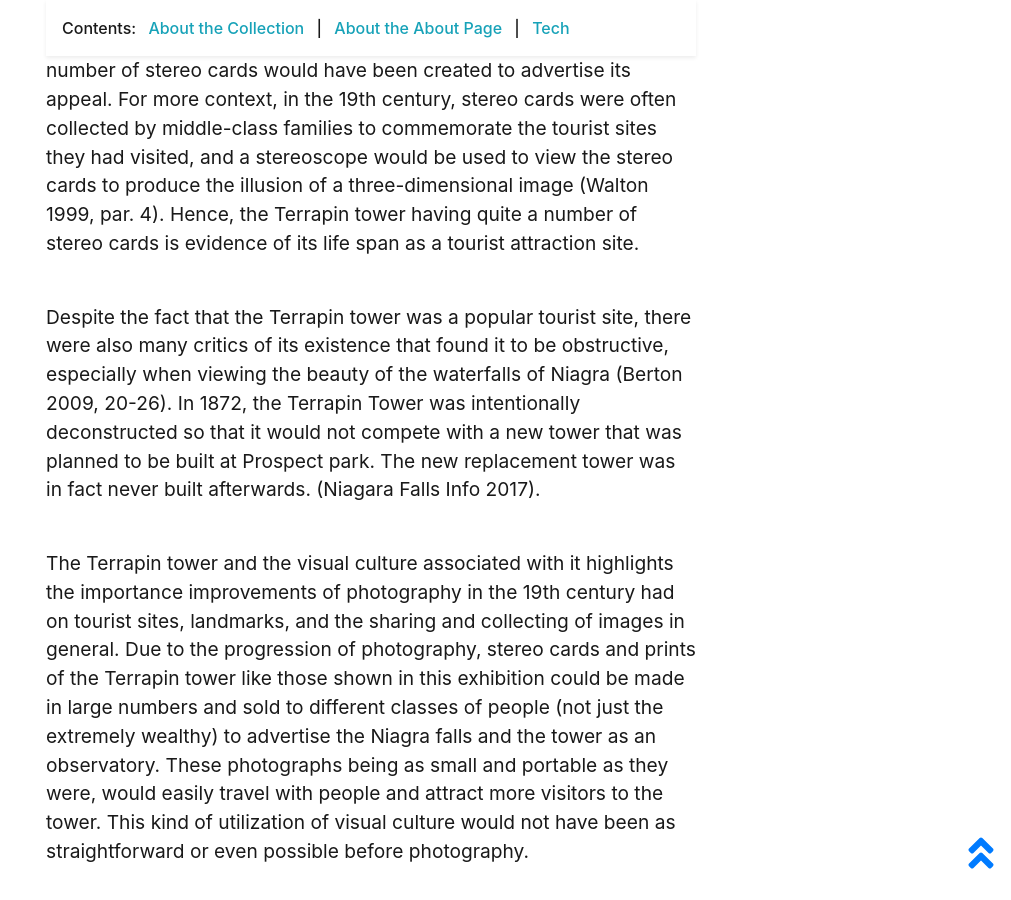
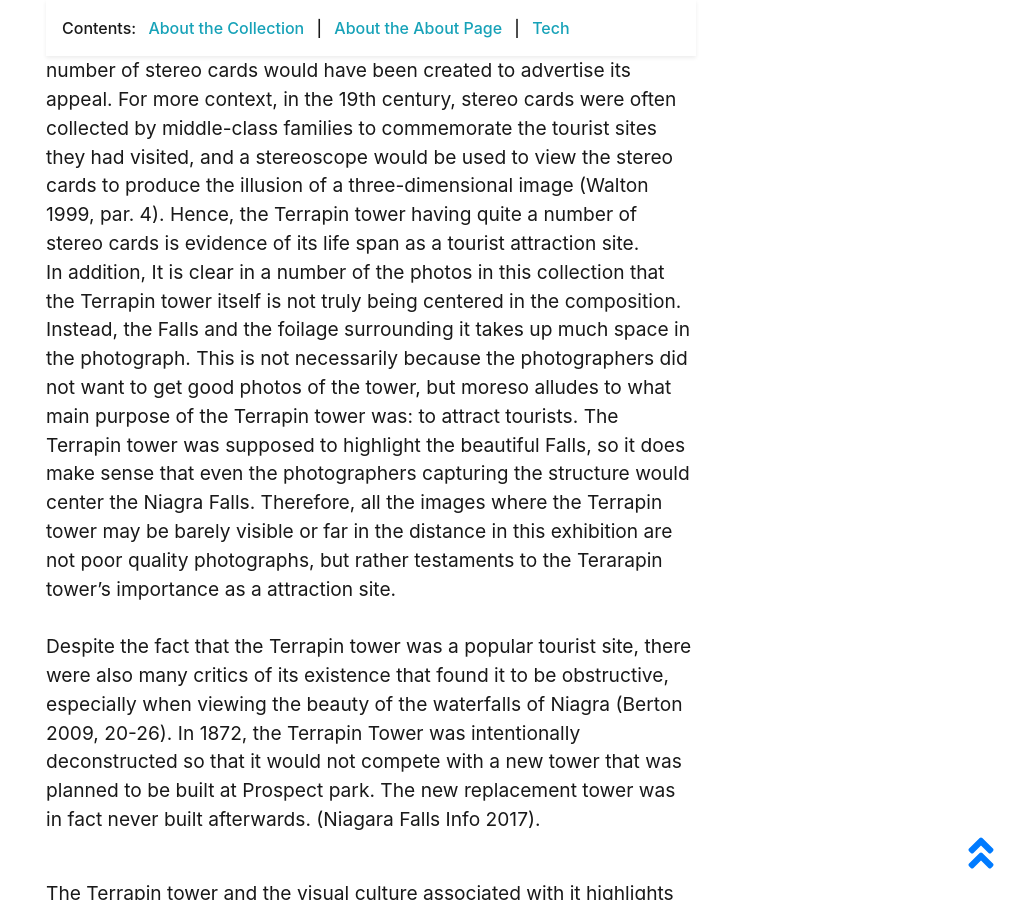
Before and after one commit to naomiegbunike/Terrapintowr, a Jekyll site: the page built from pages/about.md, in a window 1280 px wide and 900 px high, scrolled down 1909 px. Shown: the whole window, without its empty margins (269-1280 px from the left). Built offline with Jekyll 4.4.1, drawn with Linux system fonts in a browser that asks for light colours.

Commit message:
Update about.md

```diff
--- a/pages/about.md
+++ b/pages/about.md
@@ -26,8 +26,9 @@ The Terrapin Tower was built by General Pankhurst Whitney in 1829, and it was th
 
 During the peak of its popularity the Terrapin tower was essentially an observatory hotspot at the Falls and many prominent photographers, such as George E. Curtis, took multiple pictures of the site for their personal collections or to advertise the tower as a tourist attraction of the Falls. Furthermore, as was commonly done in many of Niagara’s attractions, photographers would create stereo cards and photographic prints to capture the mesmerising scene of the Terrapin tower and sell them to people who visited the site (Vanderwilt 2007, 35). In this exhibition, there are a number of stereo cards present (distinctive in their display of two identical photographs next to each other), and this is because the Terrapin tower was a significant tourist attraction, thus a number of stereo cards would have been created to advertise its appeal. For more context, in the 19th century, stereo cards were often collected by middle-class families to commemorate the tourist sites they had visited, and a stereoscope would be used to view the stereo cards to produce the illusion of a three-dimensional image (Walton 1999, par. 4). Hence, the Terrapin tower having quite a number of stereo cards is evidence of its life span as a tourist attraction site.
 <br>
+In addition, It is clear in a number of the photos in this collection that the Terrapin tower itself is not truly being centered in the composition. Instead, the Falls and the foilage surrounding it takes up much space in the photograph. This is not necessarily because the photographers did not want to get good photos of the tower, but moreso alludes to what main purpose of the Terrapin tower was: to attract tourists. The Terrapin tower was supposed to highlight the beautiful Falls, so it does make sense that even the photographers capturing the structure would center the Niagra Falls. Therefore, all the images where the Terrapin tower may be barely visible or far in the distance in this exhibition are not poor quality photographs, but rather testaments to the Terarapin tower's importance as a attraction site.
 <br>
-
+<br>
  Despite the fact that the Terrapin tower was a popular tourist site, there were also many critics of its existence that found it to be obstructive, especially when viewing the beauty of the waterfalls of Niagra (Berton 2009, 20-26). In 1872, the Terrapin Tower was intentionally deconstructed so that it would not compete with a new tower that was planned to be built at Prospect park. The new replacement tower was in fact never built afterwards. (Niagara Falls Info 2017).
  <br>
  <br>
```
